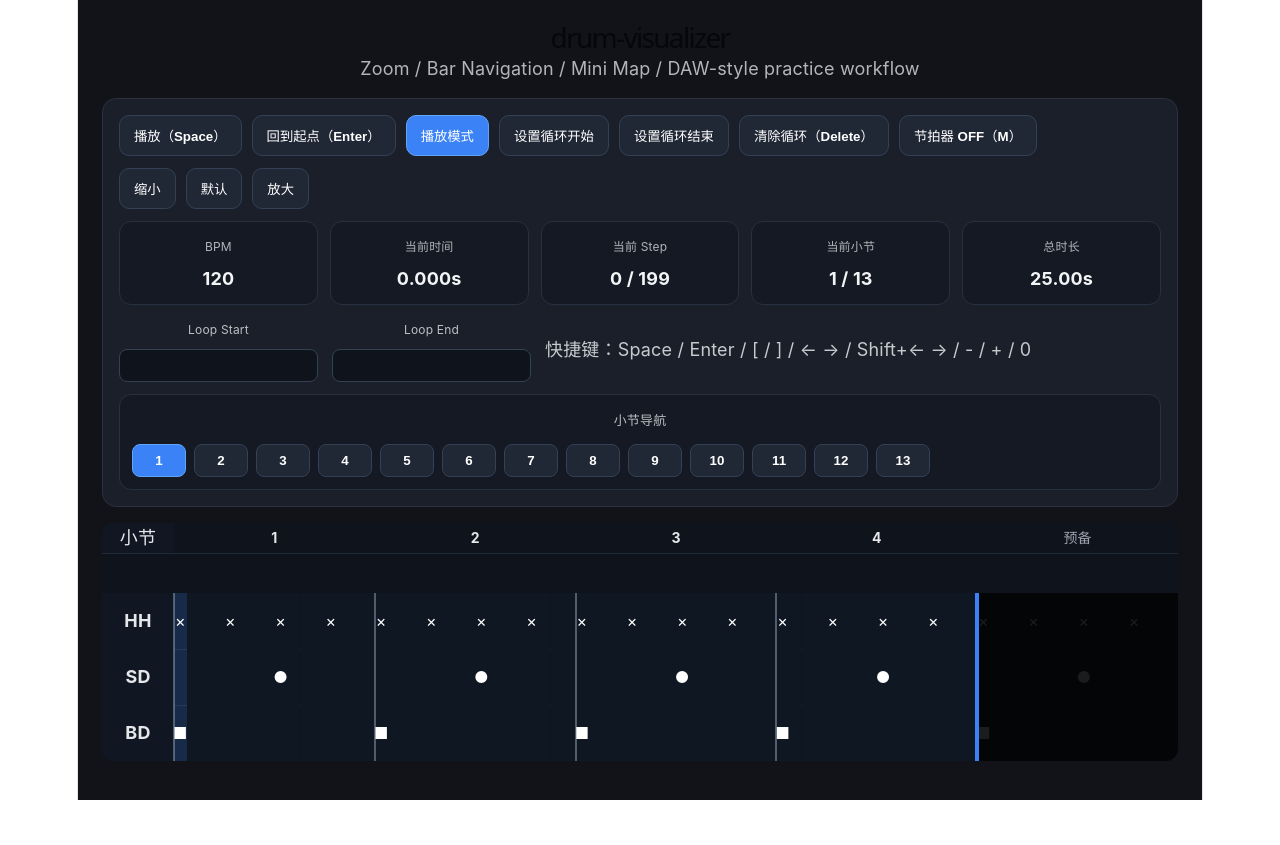
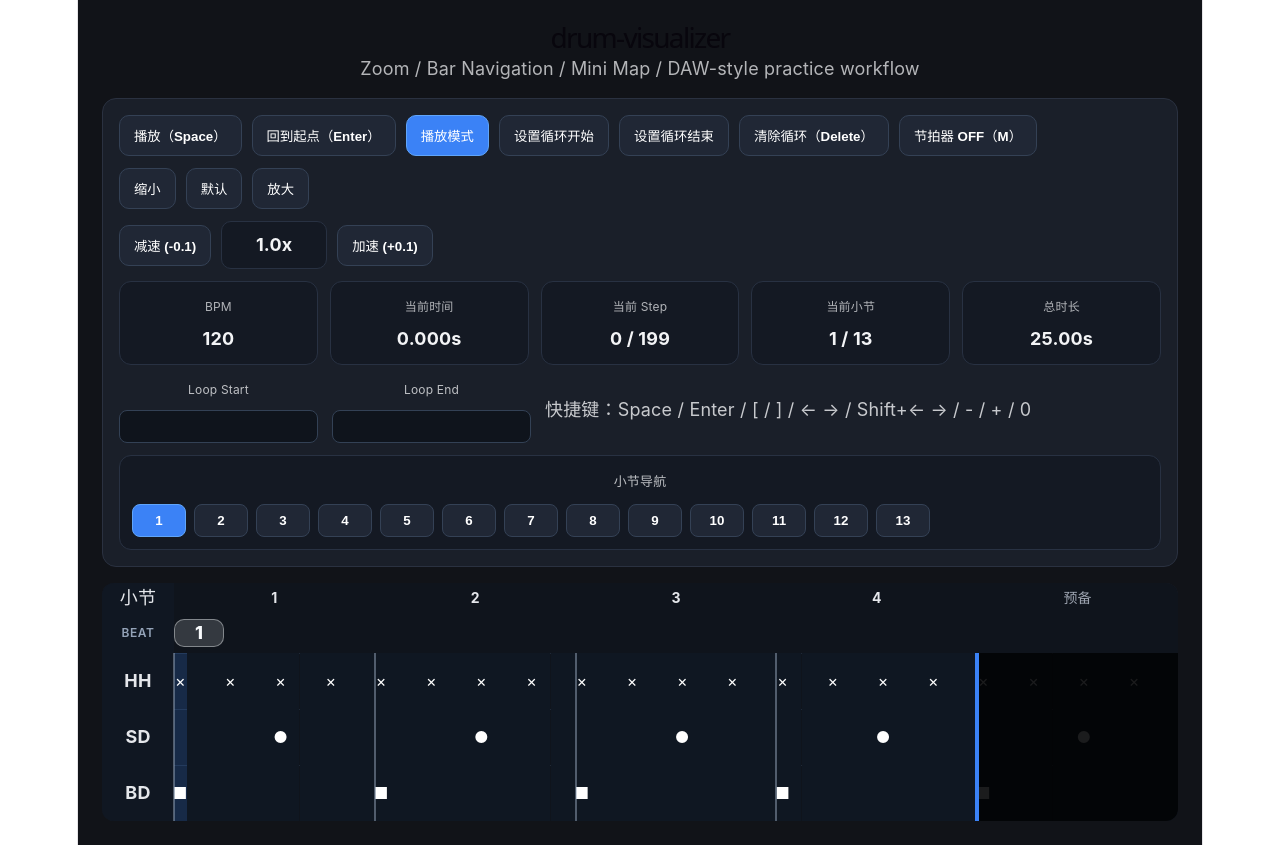
Before and after one commit to shenyiyang17-code/drum-visualizer, a React (Vite) app: page / in a window 1280 px wide. Before the commit the page ends 800 px from the top, so only its background shows below. Built offline with nearby package versions, Linux system fonts and the light colour scheme.

Commit message:
fix playback speed button behavior

```diff
--- a/src/App.tsx
+++ b/src/App.tsx
@@ -138,6 +138,7 @@ export default function App() {
 
   const snapEnabled = true;
   const [metronomeEnabled, setMetronomeEnabled] = useState(false);
+  const [playbackSpeed, setPlaybackSpeed] = useState(1.0);
 
   const [stepWidth, setStepWidth] = useState(28);
   const [zoom, setZoom] = useState(1);
@@ -202,9 +203,23 @@ export default function App() {
     setZoom((v) => Math.max(0.5, parseFloat((v - 0.1).toFixed(2))));
   }, []);
 
+  const updatePlaybackSpeed = useCallback((nextSpeed: number) => {
+    setPlaybackSpeed(parseFloat(clamp(nextSpeed, 0.5, 2.0).toFixed(1)));
+  }, []);
+
+  const decreasePlaybackSpeed = useCallback(() => {
+    setPlaybackSpeed((v) => parseFloat(clamp(v - 0.1, 0.5, 2.0).toFixed(1)));
+  }, []);
+
+  const increasePlaybackSpeed = useCallback(() => {
+    setPlaybackSpeed((v) => parseFloat(clamp(v + 0.1, 0.5, 2.0).toFixed(1)));
+  }, []);
+
   const play = useCallback(async () => {
     const audio = audioRef.current;
     if (!audio) return;
+
+    audio.playbackRate = playbackSpeed;
 
     console.log("play() called -- attempting audio.play()", { src: audio.src });
     try {
@@ -214,7 +229,7 @@ export default function App() {
     } catch (err) {
       console.error("audio play failed:", err);
     }
-  }, []);
+  }, [playbackSpeed]);
 
   const pause = useCallback(() => {
     const audio = audioRef.current;
@@ -348,16 +363,27 @@ export default function App() {
     return () => audio.removeEventListener("ended", onEnded);
   }, []);
 
+  useEffect(() => {
+    const audio = audioRef.current;
+    if (!audio) return;
+    audio.defaultPlaybackRate = playbackSpeed;
+    audio.playbackRate = playbackSpeed;
+  }, [playbackSpeed]);
+
   // Audio lifecycle logging and error handling
   useEffect(() => {
     const audio = audioRef.current;
     if (!audio) return;
 
     const onLoadedMetadata = () => {
+      audio.defaultPlaybackRate = playbackSpeed;
+      audio.playbackRate = playbackSpeed;
       console.log("audio loadedmetadata", { duration: audio.duration, src: audio.src });
     };
 
     const onCanPlay = () => {
+      audio.defaultPlaybackRate = playbackSpeed;
+      audio.playbackRate = playbackSpeed;
       console.log("audio canplay", { src: audio.src });
     };
 
@@ -374,7 +400,7 @@ export default function App() {
       audio.removeEventListener("canplay", onCanPlay);
       audio.removeEventListener("error", onError);
     };
-  }, []);
+  }, [playbackSpeed]);
 
   const ensureAudioContext = useCallback(() => {
     if (!audioContextRef.current) {
@@ -635,6 +661,28 @@ export default function App() {
             </button>
           </div>
 
+          <div style={{ display: "flex", flexWrap: "wrap", gap: 10, alignItems: "center" }}>
+            <button onClick={decreasePlaybackSpeed} style={buttonStyle(false)}>
+              减速 (-0.1)
+            </button>
+            <div
+              style={{
+                background: "#141923",
+                border: "1px solid #283142",
+                borderRadius: 10,
+                padding: "10px 14px",
+                fontWeight: 700,
+                minWidth: 76,
+                textAlign: "center",
+              }}
+            >
+              {playbackSpeed.toFixed(1)}x
+            </div>
+            <button onClick={increasePlaybackSpeed} style={buttonStyle(false)}>
+              加速 (+0.1)
+            </button>
+          </div>
+
           <div
             style={{
               display: "grid",
--- a/src/components/ScoreView.tsx
+++ b/src/components/ScoreView.tsx
@@ -77,6 +77,9 @@ export default function ScoreView({
   const pageStartStep = pageStartBar * stepsPerBar;
   const visibleStepCount = stepsPerBar * 5;
   const previewBarStartStep = pageStartStep + stepsPerBar * 4;
+  const currentBeatIndexInBar = Math.floor((currentStep % stepsPerBar) / stepsPerBeat);
+  const currentBeatNumber = currentBeatIndexInBar + 1;
+  const currentBeatStartStep = Math.floor(currentStep / stepsPerBeat) * stepsPerBeat;
   const naturalPageWidth = LEFT_GUTTER + visibleStepCount * baseStepWidth;
   const pageWidth = containerWidth > 0 ? Math.min(containerWidth, naturalPageWidth) : naturalPageWidth;
   const availableGridWidth = Math.max(pageWidth - LEFT_GUTTER, 0);
@@ -86,7 +89,9 @@ export default function ScoreView({
       : baseStepWidth;
   const stepWidth = fittedStepWidth;
   const barWidth = stepsPerBar * stepWidth;
+  const beatWidth = stepsPerBeat * stepWidth;
   const visibleWidth = barWidth * 5;
+  const currentBeatLeft = (currentBeatStartStep - pageStartStep) * stepWidth;
 
   return (
     <div
@@ -176,6 +181,68 @@ export default function ScoreView({
                   </div>
                 );
               })}
+            </div>
+          </div>
+
+          <div
+            style={{
+              position: "absolute",
+              top: BAR_LABEL_HEIGHT,
+              left: 0,
+              width: "100%",
+              height: HEADER_HEIGHT,
+              display: "flex",
+              borderBottom: "1px solid #1f2937",
+            }}
+          >
+            <div
+              style={{
+                width: LEFT_GUTTER,
+                display: "flex",
+                alignItems: "center",
+                justifyContent: "center",
+                background: "#101722",
+                color: "#94a3b8",
+                fontSize: 12,
+                fontWeight: 600,
+                letterSpacing: 0.6,
+              }}
+            >
+              BEAT
+            </div>
+            <div
+              style={{
+                position: "relative",
+                width: visibleWidth,
+                height: "100%",
+                background: "#0f141c",
+              }}
+            >
+              <div
+                style={{
+                  position: "absolute",
+                  left: currentBeatLeft,
+                  top: 6,
+                  width: beatWidth,
+                  height: HEADER_HEIGHT - 12,
+                  display: "flex",
+                  alignItems: "center",
+                  justifyContent: "center",
+                  borderRadius: 10,
+                  background:
+                    currentBeatNumber === 1 ? "rgba(248, 250, 252, 0.16)" : "rgba(148, 163, 184, 0.12)",
+                  border:
+                    currentBeatNumber === 1
+                      ? "1px solid rgba(248, 250, 252, 0.4)"
+                      : "1px solid rgba(148, 163, 184, 0.28)",
+                  color: currentBeatNumber === 1 ? "#f8fafc" : "#cbd5e1",
+                  fontSize: currentBeatNumber === 1 ? 18 : 16,
+                  fontWeight: currentBeatNumber === 1 ? 800 : 700,
+                  boxSizing: "border-box",
+                }}
+              >
+                {currentBeatNumber}
+              </div>
             </div>
           </div>
 
```
